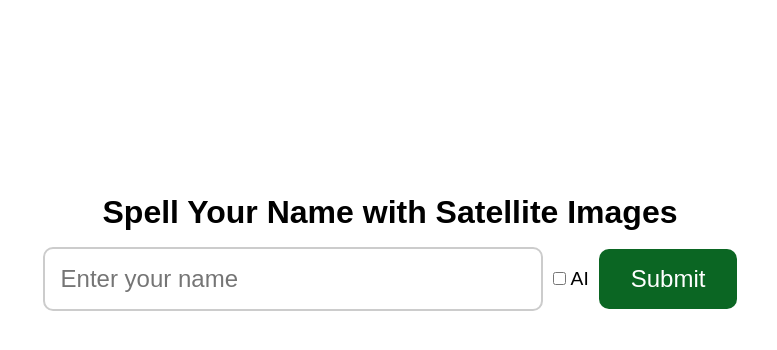
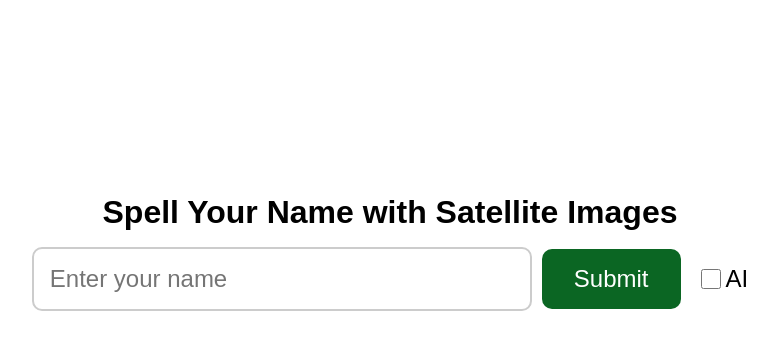
Before and after one commit to PatFrdnnd/sentname, a Flask app: page / in a window 1280 px wide. Shown: the part 132-482 px from the top of the page, without its empty margins (250-1027 px from the left). Run offline with Flask 3, Linux system fonts and the light colour scheme.

Commit message:
Update index.html

```diff
--- a/templates/index.html
+++ b/templates/index.html
@@ -60,11 +60,17 @@
             cursor: pointer;
         }
 
-        label {
+        .ai-checkbox {
             display: flex;
             align-items: center;
-            font-size: 1.2rem;
+            font-size: 1.5rem; /* Make text larger */
             gap: 5px;
+            margin-left: 10px; /* Adds space between button and checkbox */
+        }
+
+        .ai-checkbox input {
+            width: 20px; /* Increase checkbox size */
+            height: 20px;
         }
 
         /* Image container to ensure images are in one row */
@@ -96,13 +102,13 @@
         <form method="POST">
             <input type="text" name="name" placeholder="Enter your name" required>
 
-            <!-- Checkbox for AI images -->
-            <label>
+            <button type="submit">Submit</button>
+
+            <!-- Checkbox for AI images (moved to the right and styled) -->
+            <label class="ai-checkbox">
                 <input type="checkbox" name="use_ai">
                 AI
             </label>
-
-            <button type="submit">Submit</button>
         </form>
     </div>
 
```
